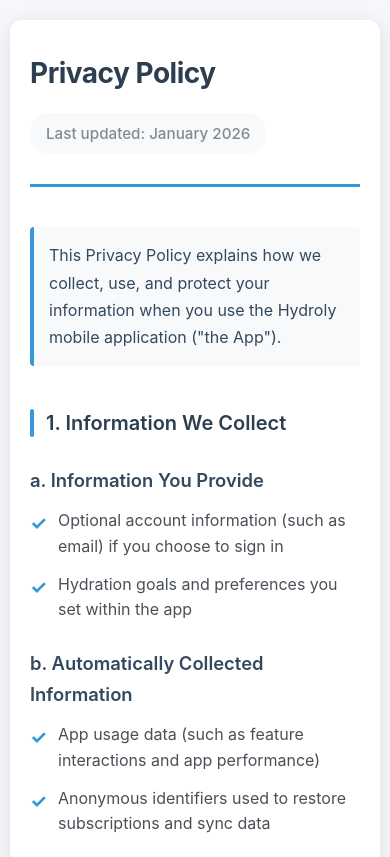
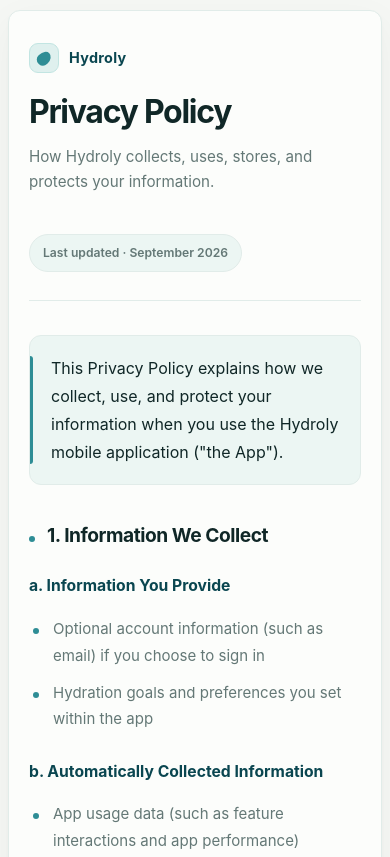
Before and after one commit to Kriss-Kross33/hydroly-privacy-policy, a plain HTML site: page index.html in a window 390 px wide. Shown: the top 857 px of the page. Drawn offline with Linux system fonts and the light colour scheme.

Commit message:
Update index.html

```diff
--- a/index.html
+++ b/index.html
@@ -5,230 +5,557 @@
     <meta name="viewport" content="width=device-width, initial-scale=1.0" />
     <title>Privacy Policy</title>
     <style>
+  :root {
+    --primary-50: #ecf6f3;
+    --primary-100: #dff0ee;
+    --primary-200: #c2e5e2;
+    --primary-300: #95d3cf;
+    --primary-400: #65c9cd;
+    --primary-500: #2e8d95;
+    --primary-600: #0d5b68;
+    --primary-700: #0a4650;
+    --primary-800: #08363d;
+    --primary-900: #102727;
+
+    --success-500: #3d7a5a;
+    --warning-500: #b07a2e;
+
+    --text-primary: #102727;
+    --text-secondary: #647876;
+    --text-muted: #647876;
+    --text-disabled: #a3b0ae;
+
+    --background-primary: #f5f7f4;
+    --background-secondary: #fcfdfb;
+    --background-tertiary: #ecf6f3;
+    --background-accent: #dff0ee;
+
+    --border-light: #e1ece9;
+    --border-default: #cadad6;
+
+    --radius-sm: 8px;
+    --radius-md: 12px;
+    --radius-lg: 16px;
+  }
+
   * {
     margin: 0;
     padding: 0;
     box-sizing: border-box;
   }
 
-      body {
-        font-family: -apple-system, BlinkMacSystemFont, "Segoe UI", Roboto,
-          "Helvetica Neue", Arial, sans-serif;
-        line-height: 1.7;
-        color: #2c3e50;
-        background: #f5f7fa;
-        min-height: 100vh;
-        padding: 40px 20px;
+  html {
+    scroll-behavior: smooth;
   }
 
-      .container {
-        max-width: 900px;
-        margin: 0 auto;
-        background-color: #ffffff;
-        padding: 60px 50px;
-        border-radius: 16px;
-        box-shadow: 0 4px 20px rgba(0, 0, 0, 0.1);
+  body {
+    font-family:
+      -apple-system,
+      BlinkMacSystemFont,
+      "SF Pro Text",
+      "SF Pro Display",
+      "Segoe UI",
+      Roboto,
+      "Helvetica Neue",
+      Arial,
+      sans-serif;
+
+    line-height: 1.75;
+    color: var(--text-primary);
+    background: var(--background-primary);
+    min-height: 100vh;
+    padding: 48px 20px 80px;
+
+    -webkit-font-smoothing: antialiased;
+    text-rendering: optimizeLegibility;
   }
 
+  /* --------------------------------
+     Main document
+  -------------------------------- */
+
+  .container {
+    width: 100%;
+    max-width: 880px;
+    margin: 0 auto;
+
+    background: var(--background-secondary);
+
+    padding: 64px 68px;
+
+    border: 1px solid var(--border-light);
+    border-radius: var(--radius-lg);
+
+    box-shadow:
+      0 2px 4px rgba(16, 39, 39, 0.02),
+      0 12px 40px rgba(16, 39, 39, 0.045);
+  }
+
+  /* --------------------------------
+     Brand / Header
+  -------------------------------- */
+
   .header {
-        border-bottom: 3px solid #3498db;
-        padding-bottom: 30px;
-        margin-bottom: 40px;
+    padding-bottom: 34px;
+    margin-bottom: 42px;
+
+    border-bottom: 1px solid var(--border-light);
+  }
+
+  .brand {
+    display: inline-flex;
+    align-items: center;
+    gap: 10px;
+
+    margin-bottom: 28px;
+
+    color: var(--primary-700);
+    font-size: 0.9rem;
+    font-weight: 700;
+    letter-spacing: 0.02em;
+  }
+
+  .brand-mark {
+    width: 30px;
+    height: 30px;
+
+    display: inline-flex;
+    align-items: center;
+    justify-content: center;
+
+    background: var(--primary-100);
+    border: 1px solid var(--primary-200);
+    border-radius: 9px;
+
+    color: var(--primary-600);
+  }
+
+  .brand-mark::before {
+    content: "";
+    width: 12px;
+    height: 15px;
+
+    background: var(--primary-500);
+
+    border-radius: 60% 60% 55% 55% / 65% 65% 45% 45%;
+
+    transform: rotate(45deg);
   }
 
   h1 {
-        color: #2c3e50;
-        margin-bottom: 15px;
-        font-size: 2.5em;
+    color: var(--text-primary);
+
+    margin-bottom: 14px;
+
+    font-size: clamp(2.2rem, 5vw, 3.1rem);
+    line-height: 1.08;
     font-weight: 700;
-        letter-spacing: -0.5px;
+
+    letter-spacing: -0.045em;
+  }
+
+  .header-description {
+    max-width: 650px;
+
+    color: var(--text-secondary);
+
+    font-size: 1.05rem;
+    line-height: 1.7;
   }
 
   .last-updated {
-        color: #7f8c8d;
-        font-size: 0.95em;
-        font-weight: 500;
-        display: inline-block;
-        background: #f8f9fa;
-        padding: 8px 16px;
-        border-radius: 20px;
+    display: inline-flex;
+    align-items: center;
+
+    margin-top: 22px;
+
+    color: var(--text-secondary);
+    background: var(--background-tertiary);
+
+    border: 1px solid var(--border-light);
+    border-radius: 999px;
+
+    padding: 7px 13px;
+
+    font-size: 0.82rem;
+    font-weight: 600;
   }
 
+  /* --------------------------------
+     Introduction
+  -------------------------------- */
+
   .intro {
-        font-size: 1.1em;
-        color: #34495e;
-        margin-bottom: 40px;
-        padding: 20px;
-        background: #f8f9fa;
-        border-left: 4px solid #3498db;
-        border-radius: 4px;
+    position: relative;
+
+    margin-bottom: 46px;
+    padding: 24px 26px 24px 28px;
+
+    background: var(--background-tertiary);
+
+    border: 1px solid var(--border-light);
+    border-radius: var(--radius-md);
+
+    color: var(--text-primary);
+
+    font-size: 1rem;
+    line-height: 1.75;
   }
 
+  .intro::before {
+    content: "";
+
+    position: absolute;
+    top: 20px;
+    bottom: 20px;
+    left: 0;
+
+    width: 3px;
+
+    background: var(--primary-500);
+
+    border-radius: 0 4px 4px 0;
+  }
+
+  /* --------------------------------
+     Sections
+  -------------------------------- */
+
   .section {
-        margin-bottom: 40px;
-        padding-bottom: 30px;
-        border-bottom: 1px solid #e9ecef;
+    margin-bottom: 46px;
+    padding-bottom: 42px;
+
+    border-bottom: 1px solid var(--border-light);
   }
 
   .section:last-of-type {
     border-bottom: none;
+    margin-bottom: 0;
+    padding-bottom: 0;
   }
 
   h2 {
-        color: #2c3e50;
+    display: flex;
+    align-items: baseline;
+    gap: 12px;
+
     margin-bottom: 20px;
-        font-size: 1.6em;
-        font-weight: 600;
-        display: flex;
-        align-items: center;
-        gap: 12px;
+
+    color: var(--text-primary);
+
+    font-size: 1.45rem;
+    line-height: 1.3;
+    font-weight: 700;
+
+    letter-spacing: -0.025em;
   }
 
   h2::before {
     content: "";
-        width: 4px;
-        height: 28px;
-        background: #3498db;
-        border-radius: 2px;
+
+    flex: 0 0 auto;
+
+    width: 6px;
+    height: 6px;
+
+    background: var(--primary-500);
+
+    border-radius: 50%;
   }
 
   h3 {
-        color: #34495e;
-        margin-top: 25px;
-        margin-bottom: 12px;
-        font-size: 1.15em;
-        font-weight: 600;
+    margin-top: 28px;
+    margin-bottom: 10px;
+
+    color: var(--primary-700);
+
+    font-size: 1.02rem;
+    line-height: 1.45;
+    font-weight: 700;
   }
 
   p {
-        margin-bottom: 16px;
-        color: #495057;
-        font-size: 1.05em;
+    margin-bottom: 17px;
+
+    color: var(--text-secondary);
+
+    font-size: 1rem;
+    line-height: 1.8;
   }
 
+  p:last-child {
+    margin-bottom: 0;
+  }
+
+  strong {
+    color: var(--text-primary);
+    font-weight: 650;
+  }
+
+  /* --------------------------------
+     Lists
+  -------------------------------- */
+
   ul {
-        margin-left: 0;
-        margin-bottom: 20px;
+    margin: 18px 0 20px;
+    padding: 0;
+
     list-style: none;
   }
 
   li {
-        margin-bottom: 12px;
-        padding-left: 28px;
     position: relative;
-        color: #495057;
-        font-size: 1.05em;
-        line-height: 1.6;
+
+    margin-bottom: 11px;
+    padding-left: 24px;
+
+    color: var(--text-secondary);
+
+    font-size: 1rem;
+    line-height: 1.75;
   }
 
   li::before {
-        content: "✓";
+    content: "";
+
     position: absolute;
-        left: 0;
-        color: #3498db;
-        font-weight: bold;
-        font-size: 1.2em;
+    left: 4px;
+    top: 0.78em;
+
+    width: 6px;
+    height: 6px;
+
+    background: var(--primary-500);
+
+    border-radius: 50%;
   }
 
+  li:last-child {
+    margin-bottom: 0;
+  }
+
+  /* --------------------------------
+     Highlight / Important information
+  -------------------------------- */
+
   .highlight-box {
-        background: linear-gradient(135deg, #f8f9fa 0%, #e9ecef 100%);
-        padding: 20px 25px;
-        border-radius: 8px;
-        margin: 20px 0;
-        border-left: 4px solid #3498db;
+    margin: 24px 0;
+
+    padding: 20px 22px;
+
+    background: var(--background-tertiary);
+
+    border: 1px solid var(--border-light);
+    border-radius: var(--radius-md);
+  }
+
+  .highlight-box p {
+    color: var(--text-primary);
+    font-size: 0.95rem;
+  }
+
+  /* --------------------------------
+     Links
+  -------------------------------- */
+
+  a {
+    color: var(--primary-600);
+
+    font-weight: 600;
+
+    text-decoration-thickness: 1px;
+    text-underline-offset: 3px;
+
+    transition:
+      color 160ms ease,
+      opacity 160ms ease;
+  }
+
+  a:hover {
+    color: var(--primary-700);
+  }
+
+  /* --------------------------------
+     Contact
+  -------------------------------- */
+
+  .contact-section {
+    margin-top: 44px;
+    padding: 30px;
+
+    background: var(--primary-800);
+
+    border-radius: var(--radius-lg);
+  }
+
+  .contact-section h2 {
+    margin-bottom: 12px;
+
+    color: #ffffff;
+  }
+
+  .contact-section h2::before {
+    background: var(--primary-400);
+  }
+
+  .contact-section p {
+    color: rgba(255, 255, 255, 0.76);
+
+    font-size: 0.96rem;
+  }
+
+  .contact-info {
+    margin-top: 20px;
+  }
+
+  .contact-info a {
+    display: inline-flex;
+    align-items: center;
+    justify-content: center;
+
+    min-height: 44px;
+
+    padding: 10px 18px;
+
+    background: var(--primary-500);
+    border: 1px solid var(--primary-400);
+    border-radius: 10px;
+
+    color: #ffffff;
+
+    text-decoration: none;
+
+    font-size: 0.92rem;
+    font-weight: 700;
+
+    transition:
+      background 160ms ease,
+      transform 160ms ease;
+  }
+
+  .contact-info a:hover {
+    background: var(--primary-600);
+    color: #ffffff;
+    transform: translateY(-1px);
+  }
+
+  /* --------------------------------
+     Small footer
+  -------------------------------- */
+
+  .footer {
+    margin-top: 42px;
+
+    text-align: center;
+
+    color: var(--text-disabled);
+
+    font-size: 0.8rem;
+  }
+
+  /* --------------------------------
+     Responsive
+  -------------------------------- */
+
+  @media (max-width: 768px) {
+    body {
+      padding: 20px 12px 48px;
+    }
+
+    .container {
+      padding: 42px 28px;
+      border-radius: 14px;
+    }
+
+    .header {
+      margin-bottom: 34px;
+      padding-bottom: 28px;
+    }
+
+    h1 {
+      font-size: 2.25rem;
+    }
+
+    .intro {
+      margin-bottom: 38px;
+      padding: 21px 21px 21px 24px;
+    }
+
+    .section {
+      margin-bottom: 38px;
+      padding-bottom: 34px;
+    }
+
+    h2 {
+      font-size: 1.3rem;
+    }
+
+    p,
+    li {
+      font-size: 0.97rem;
     }
 
     .contact-section {
-        background: #2c3e50;
-        padding: 30px;
-        border-radius: 12px;
-        color: white;
-        margin-top: 40px;
-      }
-
-      .contact-section h2 {
-        color: white;
-        margin-bottom: 15px;
-      }
-
-      .contact-section h2::before {
-        background: white;
-      }
-
-      .contact-section p {
-        color: rgba(255, 255, 255, 0.95);
-        margin-bottom: 10px;
-      }
-
-      .contact-info {
-        margin-top: 15px;
-        display: inline-block;
-      }
-
-      .contact-info a {
-        color: white;
-        text-decoration: none;
-        font-weight: 600;
-        font-size: 1.1em;
-        padding: 12px 24px;
-        background: #3498db;
-        border-radius: 8px;
-        display: inline-block;
-        transition: all 0.3s ease;
-        border: 2px solid #3498db;
-      }
-
-      .contact-info a:hover {
-        background: #2980b9;
-        border-color: #2980b9;
-        transform: translateY(-2px);
-        box-shadow: 0 4px 12px rgba(0, 0, 0, 0.2);
-      }
-
-      @media (max-width: 768px) {
-        body {
-          padding: 20px 10px;
-        }
-
-        .container {
-          padding: 40px 25px;
-          border-radius: 12px;
-        }
-
-        h1 {
-          font-size: 2em;
-        }
-
-        h2 {
-          font-size: 1.4em;
-        }
-
-        .intro {
-          font-size: 1em;
-          padding: 15px;
-        }
-
-        .contact-section {
-          padding: 25px 20px;
+      padding: 25px 22px;
     }
   }
 
   @media (max-width: 480px) {
+    body {
+      padding: 10px 8px 32px;
+    }
+
     .container {
-          padding: 30px 20px;
+      padding: 32px 20px;
+      border-radius: 12px;
+    }
+
+    .brand {
+      margin-bottom: 22px;
     }
 
     h1 {
-          font-size: 1.75em;
+      font-size: 2rem;
+      letter-spacing: -0.04em;
+    }
+
+    .header-description {
+      font-size: 0.95rem;
+    }
+
+    .last-updated {
+      font-size: 0.76rem;
+    }
+
+    .intro {
+      padding: 18px 18px 18px 21px;
+    }
+
+    .section {
+      margin-bottom: 34px;
+      padding-bottom: 30px;
     }
 
     h2 {
-          font-size: 1.25em;
+      font-size: 1.2rem;
+    }
+
+    h3 {
+      font-size: 0.98rem;
     }
 
     p,
     li {
-          font-size: 1em;
+      font-size: 0.94rem;
+      line-height: 1.75;
+    }
+
+    .contact-section {
+      padding: 22px 18px;
+    }
+
+    .contact-info a {
+      width: 100%;
     }
   }
 </style>
@@ -236,8 +563,20 @@
   <body>
     <div class="container">
       <div class="header">
+  <div class="brand">
+    <span class="brand-mark"></span>
+    <span>Hydroly</span>
+  </div>
+
   <h1>Privacy Policy</h1>
-        <span class="last-updated">Last updated: January 2026</span>
+
+  <p class="header-description">
+    How Hydroly collects, uses, stores, and protects your information.
+  </p>
+
+  <span class="last-updated">
+    Last updated · September 2026
+  </span>
 </div>
 
       <p class="intro">
```
Lines whose indentation alone changed are shown as unchanged.
